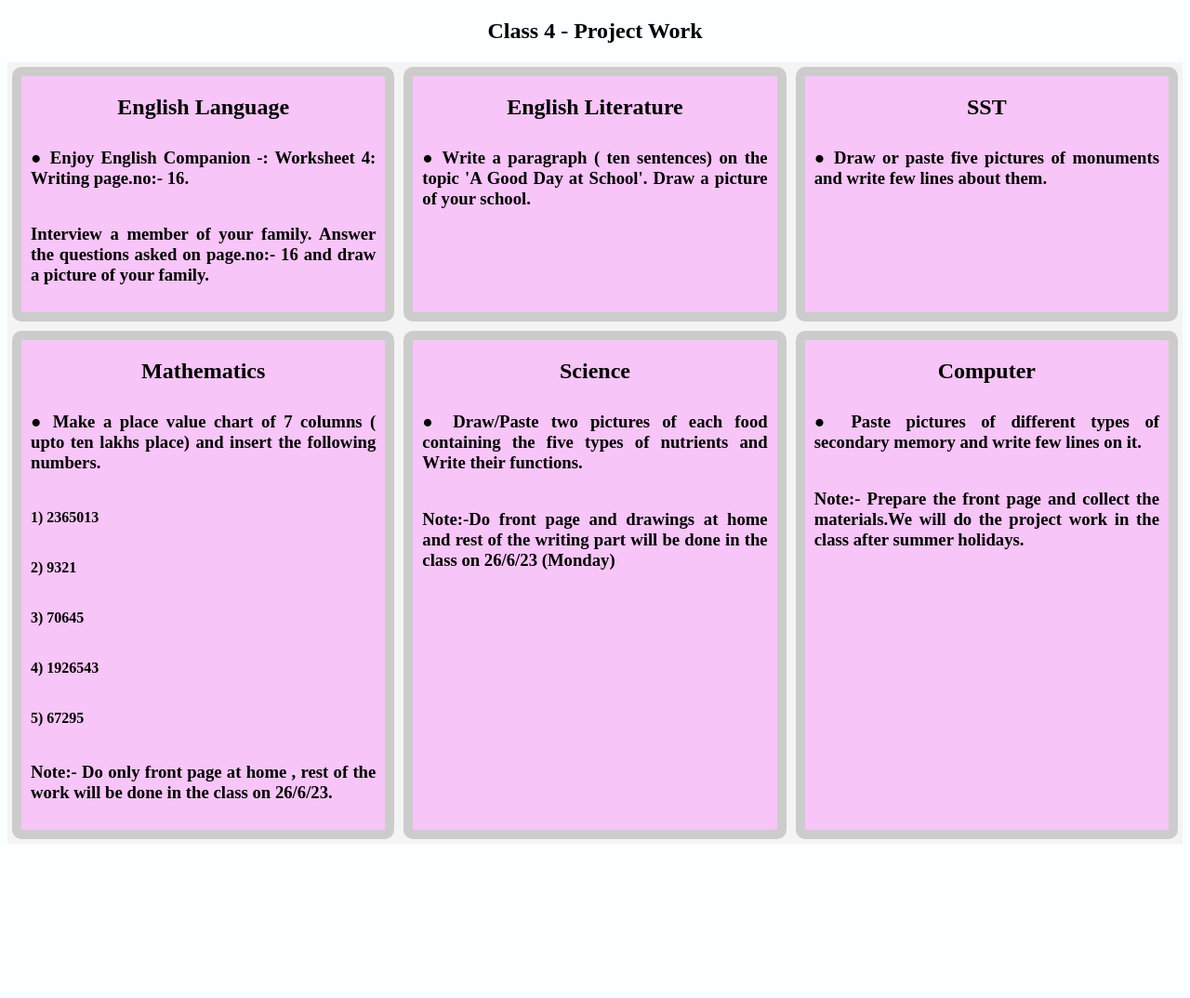
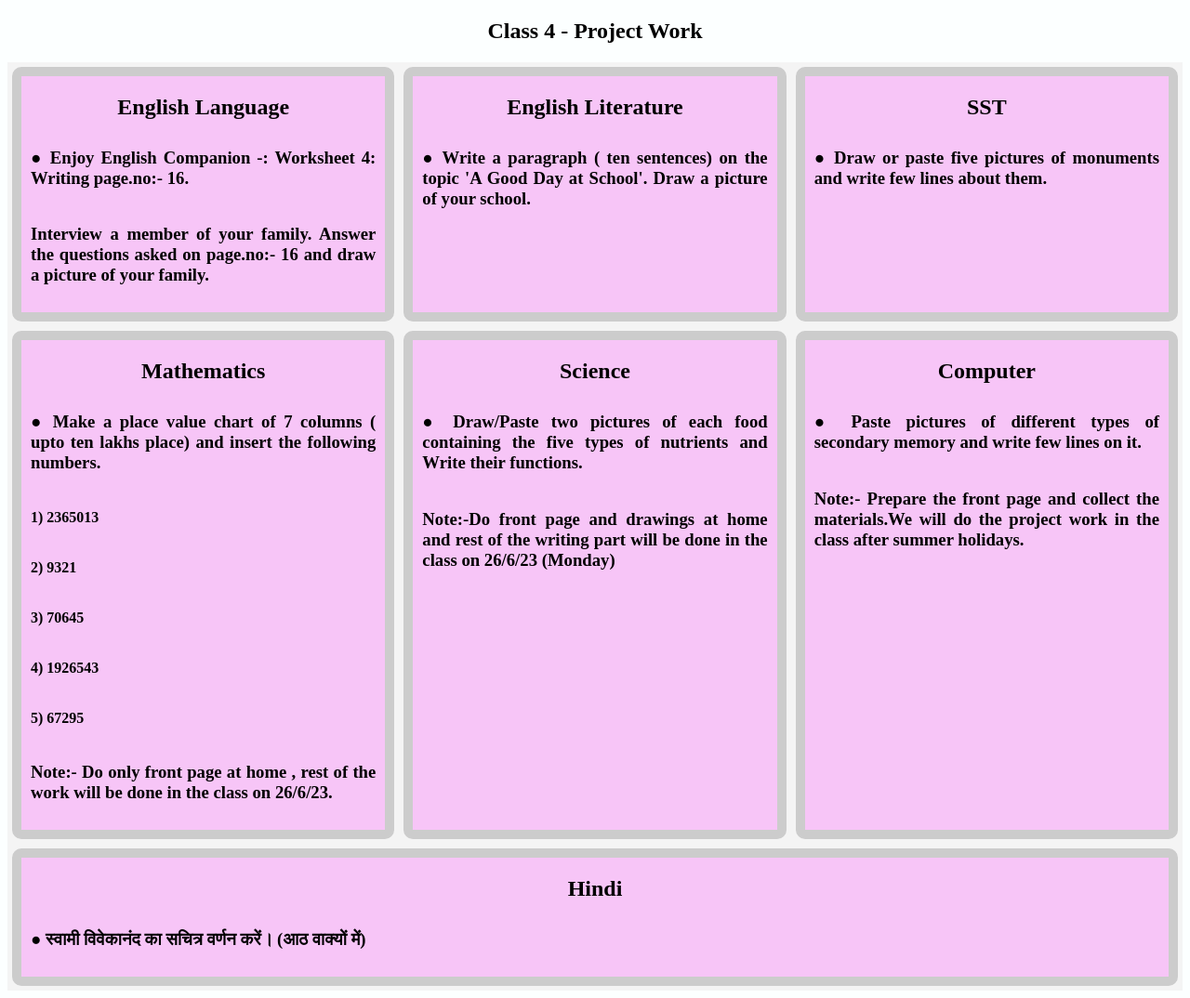
Before and after one commit to dnsctps/home-page, a plain HTML site: page class 4/project.html in a window 1280 px wide. Shown: the whole page at 93% size. Before the commit the page ends 916 px from the top, so only its background shows below. Drawn offline with Linux system fonts and the light colour scheme.

Commit message:
Update project.html

```diff
--- a/class 4/project.html
+++ b/class 4/project.html
@@ -61,10 +61,15 @@
         <h3>Note:- Prepare the front page and collect the materials.We will do the project work in the class after summer holidays.</h3>
     </div>
 
-
-
 </div>
 
+    <div class="flex-container1">
+    <div class="sub"><h2>Hindi</h2>
+
+    <h3>● स्वामी विवेकानंद का सचित्र वर्णन करें। (आठ वाक्यों में)</h3>
+
+   </div>
+</div>
 
 
 
```
